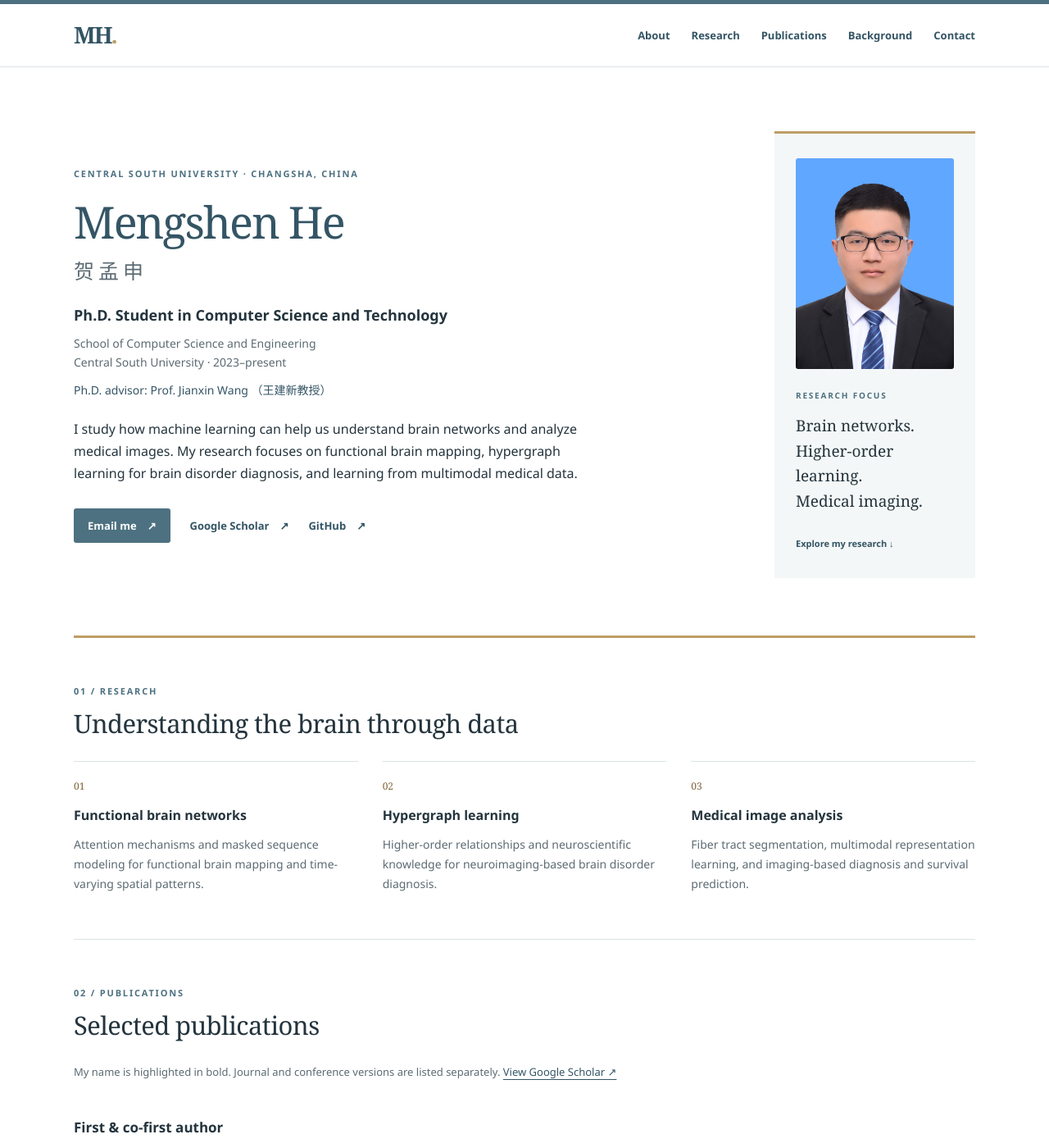
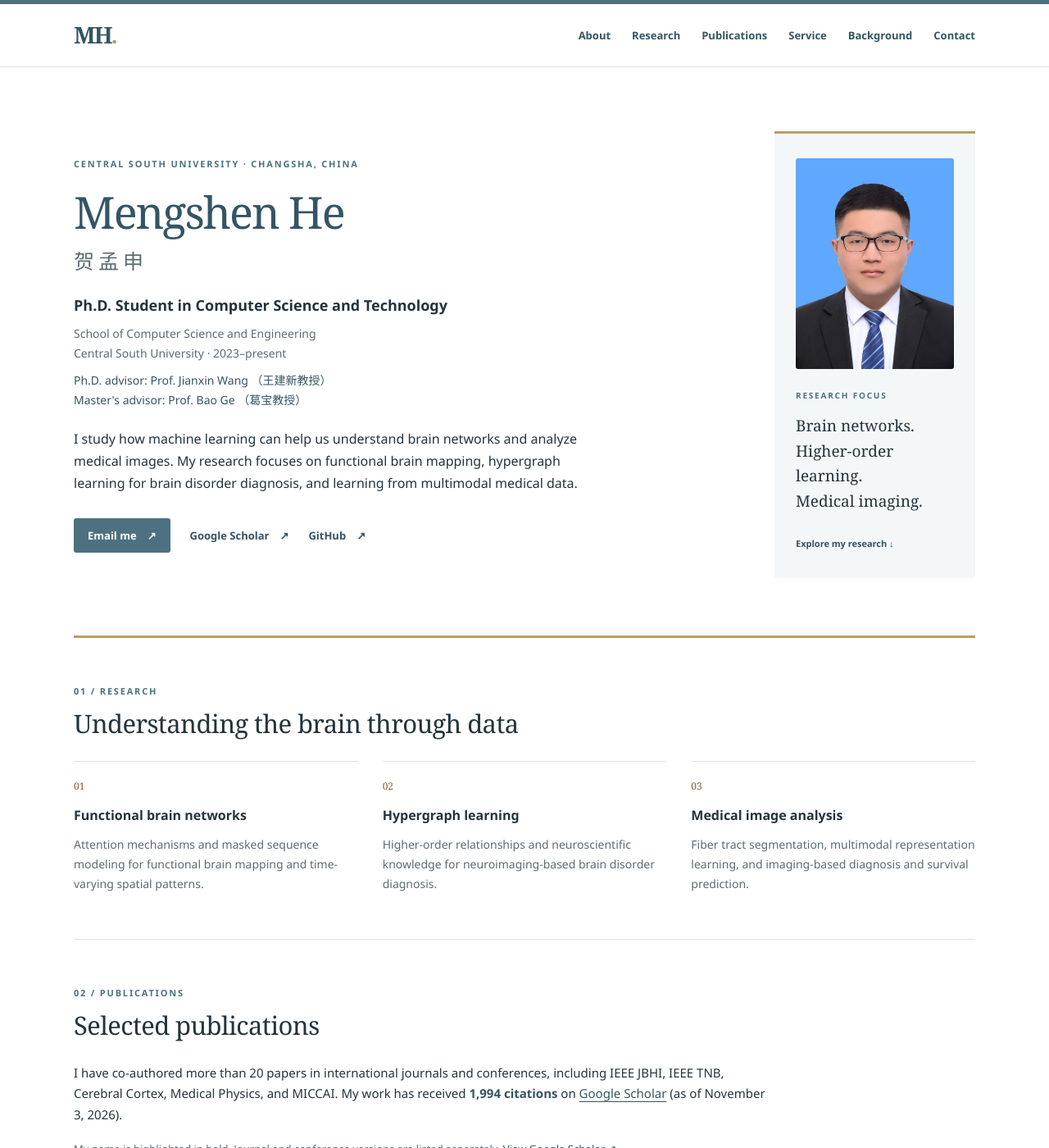
Before and after one commit to hems354/hems354.github.io, a Jekyll site: the page built from index.md, in a window 1280 px wide and 1400 px high. Shown: the whole window at 82% size. Built offline with Jekyll 4.4.1, drawn with Linux system fonts in a browser that asks for light colours; some of the changed text lies outside the part shown.

Commit message:
Update academic profile, book contributions, and reviewing service

```diff
--- a/_layouts/profile.html
+++ b/_layouts/profile.html
@@ -15,7 +15,7 @@
     <div class="nav-wrap">
       <a class="brand" href="#about" aria-label="Mengshen He, back to top">MH<span class="brand-dot">.</span></a>
       <nav aria-label="Main navigation">
-        <a href="#about">About</a><a href="#research">Research</a><a href="#publications">Publications</a><a href="#education">Background</a><a href="#contact">Contact</a>
+        <a href="#about">About</a><a href="#research">Research</a><a href="#publications">Publications</a><a href="#service">Service</a><a href="#education">Background</a><a href="#contact">Contact</a>
       </nav>
     </div>
   </header>
--- a/assets/css/profile.css
+++ b/assets/css/profile.css
@@ -43,6 +43,8 @@ h2{font-family:Georgia,"Microsoft YaHei",serif;font-weight:500;letter-spacing:-.
 .research-grid h3{font-size:16px;margin-bottom:10px}
 .research-grid p{font-size:14px;color:var(--muted);margin:0}
 .section-intro{font-size:13px;color:var(--muted);max-width:720px;margin-bottom:30px}
+.publication-summary{font-size:15px;max-width:850px;margin-bottom:18px}
+.publication-summary strong{color:var(--accent-dark)}
 .group-title{font-size:17px;font-weight:600;padding:13px 0;border-bottom:2px solid var(--accent);margin:28px 0 0}
 .publications{list-style:none;padding:0;margin:0}
 .publication{padding:24px 0 24px 73px;position:relative;border-bottom:1px solid var(--line)}
@@ -57,6 +59,11 @@ h2{font-family:Georgia,"Microsoft YaHei",serif;font-weight:500;letter-spacing:-.
 .authors strong{color:var(--accent-dark);font-weight:700}
 .venue{font-size:12px;color:var(--accent-dark);margin-bottom:0}
 .doi{font-size:10px;margin-left:12px;white-space:nowrap}
+.chapter-contributions{font-size:12px;color:var(--muted);padding-left:18px;margin:8px 0 12px}
+.chapter-contributions li{margin-bottom:4px}
+.service-list{font-size:14px;margin:0;padding-left:20px}
+.service-list li{margin-bottom:10px}
+.service-list li:last-child{margin-bottom:0}
 .timeline article{display:grid;grid-template-columns:160px 1fr;padding:24px 0;border-top:1px solid var(--line);gap:20px}
 .period{font-size:13px;font-weight:600;color:var(--accent);margin-bottom:0}
 .timeline h3{font-size:16px;margin-bottom:5px;line-height:1.5}
--- a/index.md
+++ b/index.md
@@ -10,11 +10,11 @@ description: Ph.D. student at Central South University. Research in brain networ
     <h1 id="profile-name">Mengshen He <span lang="zh-CN">贺孟申</span></h1>
     <p class="position">Ph.D. Student in Computer Science and Technology</p>
     <p class="school">School of Computer Science and Engineering<br>Central South University · 2023–present</p>
-    <p class="advisor">Ph.D. advisor: Prof. Jianxin Wang <span lang="zh-CN">（王建新教授）</span></p>
+    <p class="advisor">Ph.D. advisor: Prof. Jianxin Wang <span lang="zh-CN">（王建新教授）</span><br>Master's advisor: Prof. Bao Ge <span lang="zh-CN">（葛宝教授）</span></p>
     <p class="intro">I study how machine learning can help us understand brain networks and analyze medical images. My research focuses on functional brain mapping, hypergraph learning for brain disorder diagnosis, and learning from multimodal medical data.</p>
     <div class="contact-links">
       <a class="primary-link" href="mailto:mengshen_he@csu.edu.cn">Email me <span aria-hidden="true">↗</span></a>
-      <a href="https://scholar.google.com.hk/citations?user=B_5iPLgAAAAJ&amp;hl=en">Google Scholar <span aria-hidden="true">↗</span></a>
+      <a href="https://scholar.google.com/citations?user=B_5iPLgAAAAJ&amp;hl=en">Google Scholar <span aria-hidden="true">↗</span></a>
       <a href="https://github.com/hems354">GitHub <span aria-hidden="true">↗</span></a>
     </div>
   </div>
@@ -37,7 +37,8 @@ description: Ph.D. student at Central South University. Research in brain networ
 
 <section id="publications" class="section" aria-labelledby="publications-title">
   <div class="section-heading"><p class="section-number">02 / PUBLICATIONS</p><h2 id="publications-title">Selected publications</h2></div>
-  <p class="section-intro">My name is highlighted in bold. Journal and conference versions are listed separately. <a href="https://scholar.google.com.hk/citations?user=B_5iPLgAAAAJ&amp;hl=en">View Google Scholar ↗</a></p>
+  <p class="publication-summary">I have co-authored more than 20 papers in international journals and conferences, including IEEE JBHI, IEEE TNB, Cerebral Cortex, Medical Physics, and MICCAI. My work has received <strong>1,994 citations</strong> on <a href="https://scholar.google.com/citations?user=B_5iPLgAAAAJ&amp;hl=en">Google Scholar</a> (as of November 3, 2026).</p>
+  <p class="section-intro">My name is highlighted in bold. Journal and conference versions are listed separately. <a href="https://scholar.google.com/citations?user=B_5iPLgAAAAJ&amp;hl=en">View Google Scholar ↗</a></p>
   <h3 class="group-title">First &amp; co-first author</h3>
   <ol class="publications">
   <li class="publication">
@@ -146,8 +147,19 @@ description: Ph.D. student at Central South University. Research in brain networ
     <p class="venue">中南大学学报（医学版）, 47(8): 981-993, 2022 <a class="doi" href="https://doi.org/10.11817/j.issn.1672-7347.2022.220376">DOI ↗</a></p>
   </li>
   </ol>
-  <h3 class="group-title">Book chapter</h3>
+  <h3 class="group-title">Books &amp; book chapters</h3>
   <ol class="publications">
+  <li class="publication">
+    <div class="pub-meta"><span>2026</span><span class="role">Contributing author</span></div>
+    <h4><a href="https://www.routledge.com/AI-in-MRI-based-Brain-Disease-Prediction/Liu-Wang-Pan/p/book/9781032828718">AI in MRI-based Brain Disease Prediction</a></h4>
+    <p class="authors">Edited by Jin Liu, Jianxin Wang, and Yi Pan. <strong>Mengshen He</strong> contributed to the following chapters:</p>
+    <ul class="chapter-contributions">
+      <li>Technical Foundations</li>
+      <li>Alzheimer's Disease Diagnosis Methods Based on Biomedical Data</li>
+      <li>Applications of Hypergraph Learning for Brain Disorder Diagnosis with Neuroimaging: A Survey</li>
+    </ul>
+    <p class="venue">CRC Press, 1st edition, 2026 · ISBN 9781032828718</p>
+  </li>
   <li class="publication">
     <div class="pub-meta"><span>2024</span></div>
     <h4><a href="https://doi.org/10.1016/b978-0-32-385124-4.00025-8">Deep learning in functional brain mapping and associated applications</a></h4>
@@ -157,17 +169,26 @@ description: Ph.D. student at Central South University. Research in brain networ
   </ol>
 </section>
 
+<section id="service" class="section" aria-labelledby="service-title">
+  <div class="section-heading"><p class="section-number">03 / SERVICE</p><h2 id="service-title">Academic service</h2></div>
+  <ul class="service-list">
+    <li>Reviewer, <em>Pattern Recognition</em> (PR)</li>
+    <li>Reviewer, <em>IEEE Journal of Biomedical and Health Informatics</em> (JBHI)</li>
+    <li>Reviewer, International Conference on Medical Image Computing and Computer Assisted Intervention (MICCAI)</li>
+  </ul>
+</section>
+
 <section id="education" class="section" aria-labelledby="education-title">
-  <div class="section-heading"><p class="section-number">03 / BACKGROUND</p><h2 id="education-title">Education &amp; experience</h2></div>
+  <div class="section-heading"><p class="section-number">04 / BACKGROUND</p><h2 id="education-title">Education &amp; experience</h2></div>
   <div class="timeline">
     <article><p class="period">2023–present</p><div><h3>Central South University <span lang="zh-CN">中南大学</span></h3><p>Ph.D. student · Computer Science and Technology</p><p class="muted">School of Computer Science and Engineering</p><p class="muted">Ph.D. advisor: Prof. Jianxin Wang <span lang="zh-CN">（王建新教授）</span></p></div></article>
-    <article><p class="period">2020–2023</p><div><h3>Shaanxi Normal University <span lang="zh-CN">陕西师范大学</span></h3><p>M.Eng. · Signal and Information Processing</p><p class="muted">Master's advisor: Prof. Bao Ge</p></div></article>
+    <article><p class="period">2020–2023</p><div><h3>Shaanxi Normal University <span lang="zh-CN">陕西师范大学</span></h3><p>M.Eng. · Signal and Information Processing</p><p class="muted">Master's advisor: Prof. Bao Ge <span lang="zh-CN">（葛宝教授）</span></p></div></article>
     <article><p class="period">2014–2018</p><div><h3>Northeast Normal University <span lang="zh-CN">东北师范大学</span></h3><p>B.Eng. · Electrical Engineering and Automation</p></div></article>
     <article><p class="period">2018.07–2019.05</p><div><h3>BOE Technology Group <span lang="zh-CN">武汉京东方</span></h3><p>AOI Equipment Engineer</p></div></article>
   </div>
 </section>
 
 <section id="contact" class="section contact-section" aria-labelledby="contact-title">
-  <div><p class="section-number">04 / CONTACT</p><h2 id="contact-title">Get in touch</h2><p>For research discussions and academic correspondence.</p></div>
+  <div><p class="section-number">05 / CONTACT</p><h2 id="contact-title">Get in touch</h2><p>For research discussions and academic correspondence.</p></div>
   <div class="contact-addresses"><a href="mailto:mengshen_he@csu.edu.cn">mengshen_he@csu.edu.cn ↗</a><p>Also: <a href="mailto:hems@snnu.edu.cn">hems@snnu.edu.cn</a><br><a href="mailto:1094617242@qq.com">1094617242@qq.com</a></p></div>
 </section>
```
